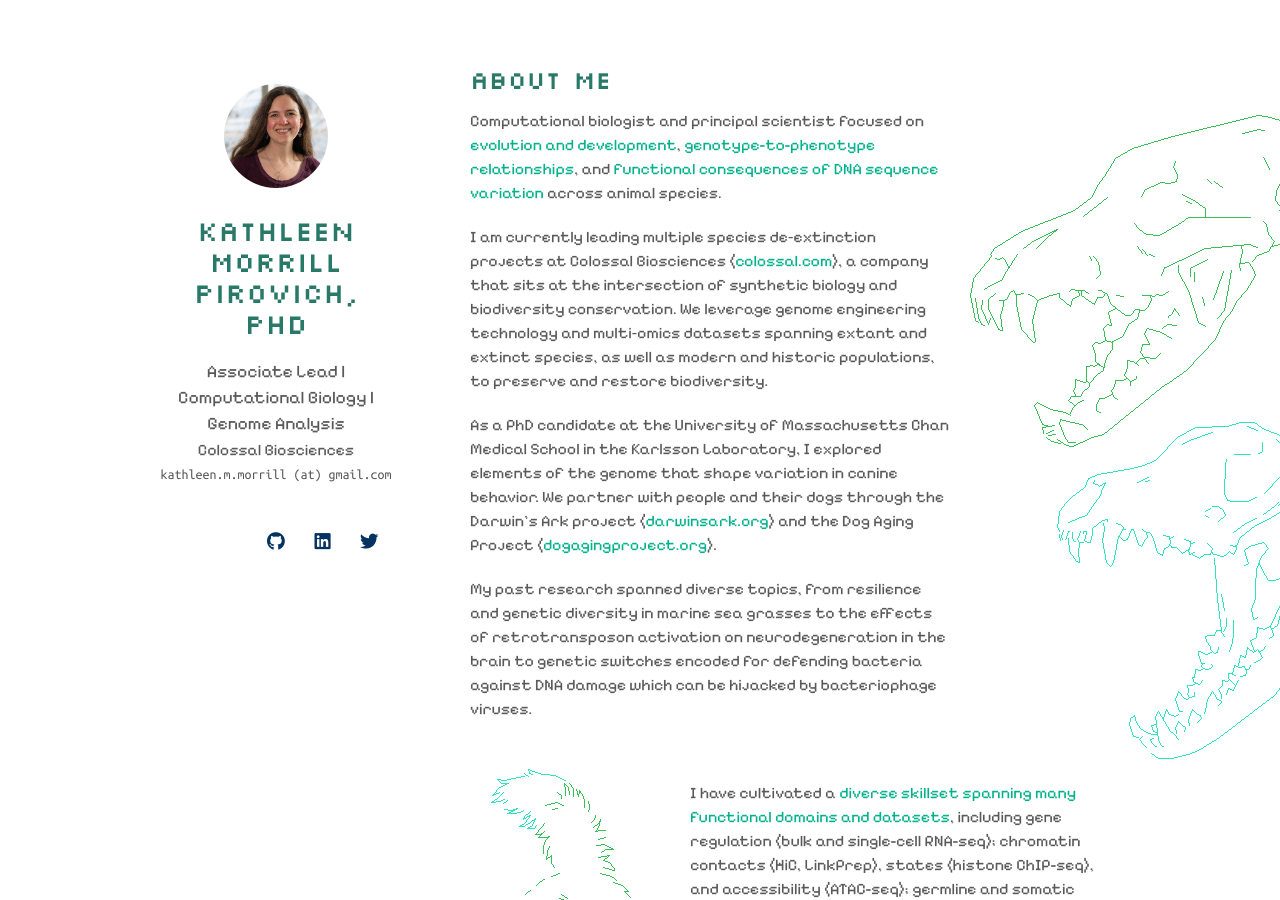
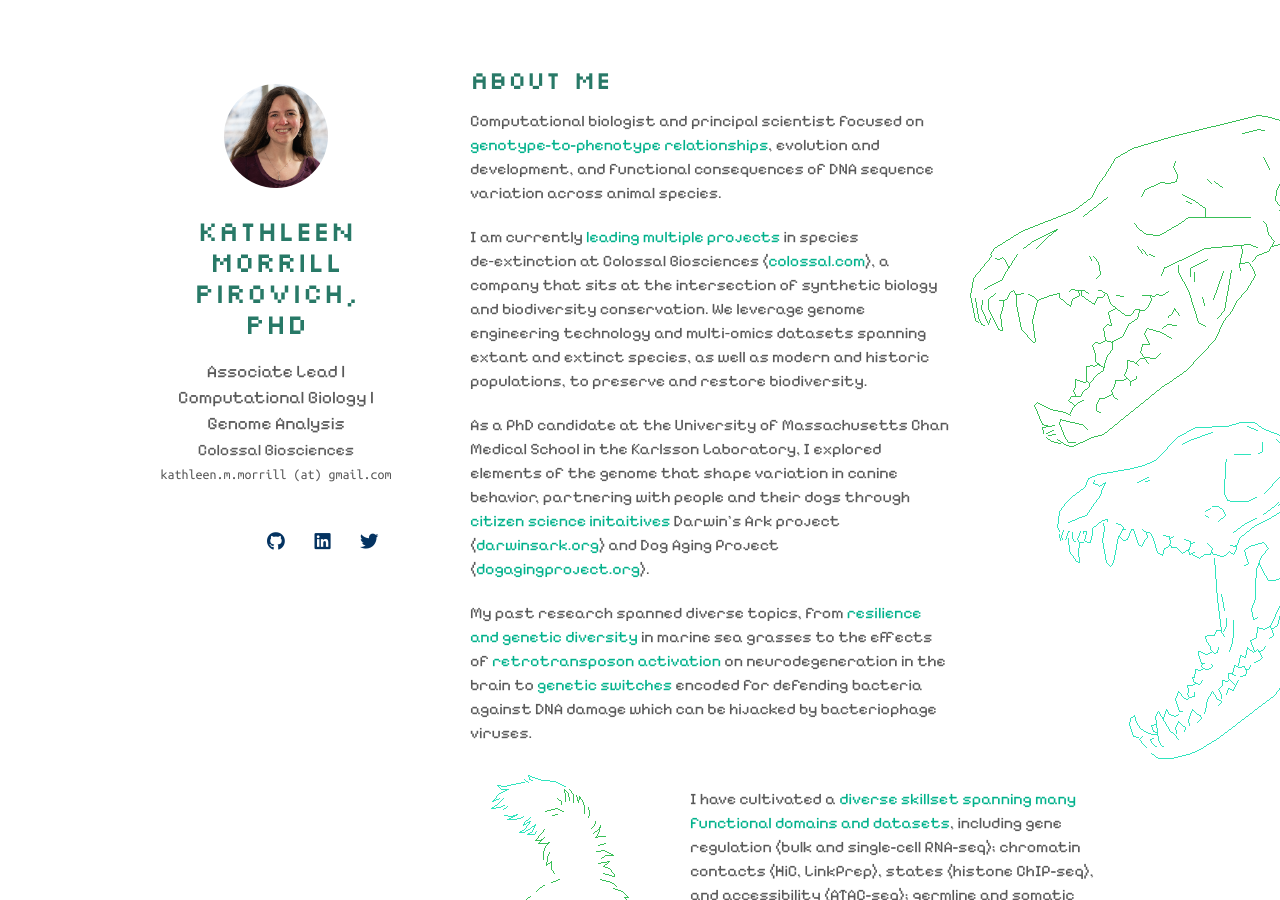
Before and after one commit to tabbzi/tabbzi.github.io, a Jekyll site: the page built from index.md, in a window 1280 px wide and 900 px high. Built offline with Jekyll 4.4.1, drawn with Linux system fonts in a browser that asks for light colours; nearby versions of some CDN libraries; a style sheet for code colours, icons or effects is not loaded; our own code applies the rules of GitHub Pages for plain Markdown files.

Commit message:
Update index.md

```diff
--- a/index.md
+++ b/index.md
@@ -9,19 +9,19 @@ layout: homepage
     <div style="display: flex; align-items: flex-start; gap: 20px;">
         <div style="flex: 1;">
             <p>
-                Computational biologist and principal scientist focused on <span style="color: #00b18b;">evolution and development</span>, <span style="color: #00b18b;">genotype-to-phenotype relationships</span>, and <span style="color: #00b18b;">functional consequences of DNA sequence variation</span> across animal species.
+                Computational biologist and principal scientist focused on <span style="color: #00b18b;">genotype-to-phenotype relationships</span>, evolution and development, and functional consequences of DNA sequence variation across animal species.
             </p>
 
             <p>
-                I am currently leading multiple species de‑extinction projects at Colossal Biosciences (<a href="https://colossal.com/">colossal.com</a>), a company that sits at the intersection of synthetic biology and biodiversity conservation. We leverage genome engineering technology and multi‑omics datasets spanning extant and extinct species, as well as modern and historic populations, to preserve and restore biodiversity.
+                I am currently <span style="color: #00b18b;">leading multiple projects</span> in species de‑extinction at Colossal Biosciences (<a href="https://colossal.com/">colossal.com</a>), a company that sits at the intersection of synthetic biology and biodiversity conservation. We leverage genome engineering technology and multi‑omics datasets spanning extant and extinct species, as well as modern and historic populations, to preserve and restore biodiversity.
             </p>
 
             <p>
-            As a PhD candidate at the University of Massachusetts Chan Medical School in the Karlsson Laboratory, I explored elements of the genome that shape variation in canine behavior. We partner with people and their dogs through the Darwin's Ark project (<a href="https://darwinsark.org/">darwinsark.org</a>) and the Dog Aging Project (<a href="https://dogagingproject.org">dogagingproject.org</a>).
+            As a PhD candidate at the University of Massachusetts Chan Medical School in the Karlsson Laboratory, I explored elements of the genome that shape variation in canine behavior, partnering with people and their dogs through <span style="color: #00b18b;">citizen science initaitives</span> Darwin's Ark project (<a href="https://darwinsark.org/">darwinsark.org</a>) and Dog Aging Project (<a href="https://dogagingproject.org">dogagingproject.org</a>).
             </p>
 
             <p>
-            My past research spanned diverse topics, from resilience and genetic diversity in marine sea grasses to the effects of retrotransposon activation on neurodegeneration in the brain to genetic switches encoded for defending bacteria against DNA damage which can be hijacked by bacteriophage viruses.
+            My past research spanned diverse topics, from <span style="color: #00b18b;">resilience and genetic diversity</span> in marine sea grasses to the effects of <span style="color: #00b18b;">retrotransposon activation</span> on neurodegeneration in the brain to <span style="color: #00b18b;">genetic switches</span> encoded for defending bacteria against DNA damage which can be hijacked by bacteriophage viruses.
             </p>
         </div>
         <img src="./assets/img/graphic_ColossalBiosciences.gif" style="max-width: none !important; flex-shrink: 0; margin-right: -250px; z-index: 1;" />
```
